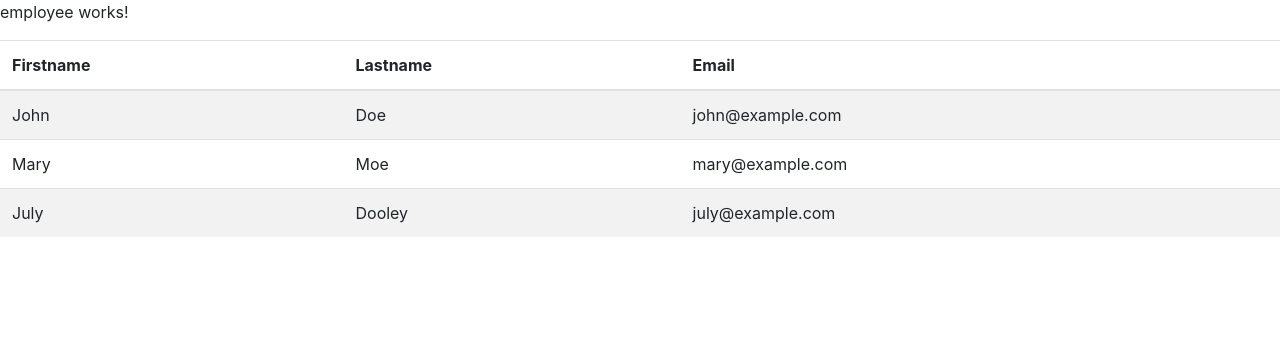
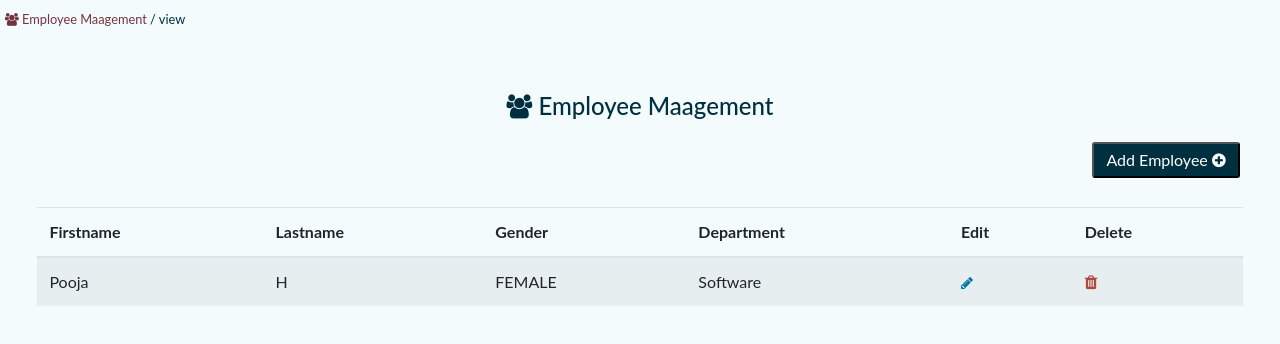
Before and after one commit to poojabhundekar/employeeprofile, an Angular app in the folder employeeregistration/: page /employees in a window 1280 px wide. Shown: the top 344 px of the page. Built offline with nearby package versions, Linux system fonts and the light colour scheme.

Commit message:
Employee list view with Mock data

```diff
--- a/employeeregistration/angular.json
+++ b/employeeregistration/angular.json
@@ -25,6 +25,7 @@
             ],
             "styles": [
     "node_modules/bootstrap/dist/css/bootstrap.min.css",
+     "../node_modules/font-awesome/css/font-awesome.css",
     "src/styles.css"
   ],
   "scripts": [
@@ -95,6 +96,7 @@
             ],
             "styles": [
     "node_modules/bootstrap/dist/css/bootstrap.min.css",
+     "../node_modules/font-awesome/css/font-awesome.css",
     "src/styles.css"
   ],
   "scripts": [
--- a/employeeregistration/src/app/app.component.html
+++ b/employeeregistration/src/app/app.component.html
@@ -1 +1,20 @@
 <router-outlet></router-outlet>
+<!--Alert Messages for the end user to make them understand what result the got based on their action -->
+
+
+
+<div class="alert alert-success alert-dismissible success" *ngIf="isSuccess" >
+
+  <a href="#" class="close" data-dismiss="alert" aria-label="close">&times;</a>
+  <strong>Success!</strong> {{successMessage}}
+</div>
+
+<div class="alert alert-danger alert-dismissible error" *ngIf="isError">
+  <a href="#" class="close" data-dismiss="alert" aria-label="close">&times;</a>
+  <strong>Error!</strong> {{errorMessage}}
+</div>
+
+<div class="alert alert-warning alert-dismissible" *ngIf="isWarning">
+  <a href="#" class="close" data-dismiss="alert" aria-label="close">&times;</a>
+  <strong>Warning!</strong> {{warningMessage}}
+</div>
--- a/employeeregistration/src/app/app.component.ts
+++ b/employeeregistration/src/app/app.component.ts
@@ -7,10 +7,41 @@ import { Router } from '@angular/router';
   styleUrls: ['./app.component.css']
 })
 export class AppComponent {
+  successMessage: string;
+  errorMessage: string;
+  warningMessage: string;
+
+  isSuccess: boolean = false;
+  isError: boolean = false;
+  isWarning: boolean = false;
   constructor(private router: Router){
 
   }
   ngOnInit() {
     this.router.navigate(['employees']);
   }
+
+  public setSuccessMessage(message: string) {
+    this.successMessage = message;
+    this.isSuccess = true;
+    setTimeout(() => {
+      this.isSuccess = false;
+    }, 6000);
+  }
+
+  public setErrorMessage(message: string) {
+    this.errorMessage = message;
+    this.isError = true;
+    setTimeout(() => {
+      this.isError = false;
+    }, 6000);
+  }
+
+  public setWarningMessage(message: string) {
+    this.warningMessage = message;
+    this.isWarning = true;
+    setTimeout(() => {
+      this.isWarning = false;
+    }, 6000);
+  }
 }
--- a/employeeregistration/src/app/employee/employee.component.css
+++ b/employeeregistration/src/app/employee/employee.component.css
@@ -1,3 +1,6 @@
-.table {
-    padding:    4%
+.tablecss {
+    padding-left:    4%;
+    padding-right:    4%;
+    padding-top: 1%;
+    padding-bottom: 1%;
 }
--- a/employeeregistration/src/app/employee/employee.component.html
+++ b/employeeregistration/src/app/employee/employee.component.html
@@ -1,30 +1,54 @@
-<p>employee works!</p>
+<!-- -------------------- Bread Crumb starts here -------------- -->
 <div class="row">
-<div class="col-md-12 col-sm-10">
+  <div class="col-md-4 col-sm-4">
+    <ol class="breadcrumb">
+      <li><a> <i class="fa fa-users" aria-hidden="true"></i>&nbsp;Employee Maagement</a></li>
+      <li class="active">&nbsp;/&nbsp;view</li>
+    </ol>
+  </div>
+</div>
+<div class="row">&nbsp;</div>
+<!-- -------------------- Bread Crumb ends here -------------- -->
+<div class="row">
+    &nbsp;
+</div>
+<div class="row">
+    <div class="col-md-12 col-sn-12 text-center">
+     <h4><i class="fa fa-users" aria-hidden="true"></i>&nbsp;Employee Maagement</h4>
+    </div>
+</div>
+<div class="">
+</div>
+<div class="row">
+    <div class="col-md-12 col-sm-10 tablecss text-right">
+        <button class="other-button">Add Employee&nbsp;<i class="fa fa-plus-circle" aria-hidden="true"></i></button>
+    </div>
+<div class="col-md-12 col-sm-10 tablecss">
     <table class="table table-striped">
     <thead>
       <tr>
         <th>Firstname</th>
         <th>Lastname</th>
-        <th>Email</th>
+        <th>Gender</th>
+        <!--<th>Date of Birth</th>-->
+        <th>Department</th>
+        <th>Edit</th>
+        <th>Delete</th>
       </tr>
     </thead>
     <tbody>
-      <tr>
-        <td>John</td>
-        <td>Doe</td>
-        <td>john@example.com</td>
-      </tr>
-      <tr>
-        <td>Mary</td>
-        <td>Moe</td>
-        <td>mary@example.com</td>
-      </tr>
-      <tr>
-        <td>July</td>
-        <td>Dooley</td>
-        <td>july@example.com</td>
-      </tr>
+     <tr *ngFor="let emp of employeeList; let i=index;">
+
+          <td>{{emp.firstName}}</td>
+          <td>{{emp.lastName}}</td>
+          <td>{{emp.gender}}</td>
+          <!--<td>{{emp.dob}}</td>-->
+          <td>{{emp.department}}</td>
+           <td class="pointer" title="Edit"><i class="fa fa-pencil edit-icon" aria-hidden="true">
+            </i></td>
+            <td class="pointer" title="Delete"><i class="fa fa-trash delete-icon"
+              aria-hidden="true"></i></td>
+     </tr>
     </tbody>
   </table>
 </div>
--- a/employeeregistration/src/app/employee/employee.component.ts
+++ b/employeeregistration/src/app/employee/employee.component.ts
@@ -1,5 +1,6 @@
 import { Component, OnInit } from '@angular/core';
 import { Employee } from './entity/employee';
+import { AppComponent } from './../app.component' ;
 @Component({
   selector: 'app-employee',
   templateUrl: './employee.component.html',
@@ -7,7 +8,7 @@ import { Employee } from './entity/employee';
 })
 export class EmployeeComponent implements OnInit {
 
-  constructor() { }
+  constructor(private appComponent : AppComponent) { }
 
  employeeList : Employee[] = [];
   ngOnInit() {
@@ -25,5 +26,5 @@ export const list : Employee[]=[{
   firstName: 'Pooja',
   lastName: 'H',
   gender: 'FEMALE',
-  department:''
+  department:'Software'
 }];
--- a/employeeregistration/src/styles.css
+++ b/employeeregistration/src/styles.css
@@ -1 +1,179 @@
 /* You can add global styles to this file, and also import other style files */
+body {
+    margin: 0 !important;
+    padding: 0 !important;
+    background-color: #f3fbfd !important;
+    font-family: Lato !important;
+    color: #00303f !important;
+}
+a {
+    cursor: pointer;
+    text-decoration: underline;
+}
+
+.breadcrumb {
+    font-family: Lato !important;
+    font-size: 0.8em !important;
+    font-weight: normal !important;
+    margin: 0 !important;
+    padding-left: 0 !important;
+    background: #F3FBFD !important;
+    padding: 10px 5px !important;
+}
+
+/*breadcrum*/
+.breadcrumb {
+    font-family: Lato !important;
+    font-size: 0.8em !important;
+    font-weight: normal !important;
+    margin: 0 !important;
+    padding-left: 0 !important;
+    background: #F3FBFD !important;
+    padding: 10px 5px !important;
+}
+
+.breadcrumb>li {
+    color: #76323f;
+}
+
+.breadcrumb>li>a {
+    color: #00303f !important;
+}
+
+.breadcrumb>.active {
+    color: #00303f !important;
+}
+
+.breadcrumb>li>a {
+    color: #76323f !important;
+}
+/*Breadcrumb End*/
+
+/*bootstrap alerts*/
+.success,
+.alert-success {
+    position: fixed !important;
+    color: #3c763d !important;
+    background-color: #dff0d8 !important;
+    border-color: #d6e9c6 !important;
+    font-family: Lato !important;
+    font-size: 0.875em !important;
+    left: 300px !important;
+    z-index: 10000 !important;
+    left: 25em !important;
+    top: 51px !important;
+    right: 25em !important;
+    width: auto !important;
+}
+
+.error,
+.alert-error {
+    background-color: #f2dede !important;
+    border-color: #ebccd1 !important;
+    color: #76323f !important;
+    position: fixed !important;
+    font-family: Lato !important;
+    font-size: 0.875em !important;
+    left: 300px !important;
+    z-index: 10000 !important;
+    left: 25em !important;
+    top: 51px !important;
+    right: 25em !important;
+    width: auto !important;
+}
+
+.default-message {
+    color: #00303f !important;
+    font-size: 1.4em !important;
+    font-family: Lato !important;
+    text-align: center !important;
+}
+/*end of bootstrap alerts */
+
+h4,
+.h4,
+h5,
+.h5,
+h6,
+.h6 {
+    margin-top: 5px;
+    margin-bottom: 5px;
+}
+
+
+.save-button,
+.reset-button,
+.delete-button,
+.cancel-button,
+.ok-button,
+.submit-button,
+.other-button,
+.back-button {
+    color: white !important;
+    font-family: Lato !important;
+    font-size: 1em !important;
+    border-radius: 3px !important;
+    padding: 4px 12px !important;
+    margin: 3px;
+}
+
+.save-button {
+    background-color: #3d9970 !important;
+}
+
+.reset-button {
+    background-color: #af473c !important;
+}
+
+.edit-icon {
+    font-size: 0.875em !important;
+    color: #0078a3 !important;
+    cursor: pointer !important;
+}
+
+.edit-icon-disabled {
+    font-size: 0.875em !important;
+    color: #0078a3 !important;
+    cursor: pointer !important;
+    pointer-events: none !important;
+    opacity: 0.5 !important;
+}
+
+.delete-icon {
+    font-size: 1em !important;
+    color: #af473c !important;
+    cursor: pointer !important;
+}
+
+.delete-icon-disabled {
+    font-size: 1em !important;
+    color: #af473c !important;
+    cursor: pointer !important;
+    pointer-events: none !important;
+    opacity: 0.5 !important;
+}
+
+.cancel-button {
+    background-color: grey !important;
+}
+
+.ok-button {
+    background-color: #4a8bca !important;
+}
+
+.submit-button {
+    background-color: #4a8bca !important;
+}
+
+.delete-button {
+    background-color: #af473c !important;
+}
+
+.other-button {
+    background-color: #00303f !important;
+}
+.back-button {
+    color: #00303f !important;
+    background: transparent !important;
+    display: inline-block !important;
+}
```
Also changed, not shown: 1 other file (tests, documents, lock files or other folders).
